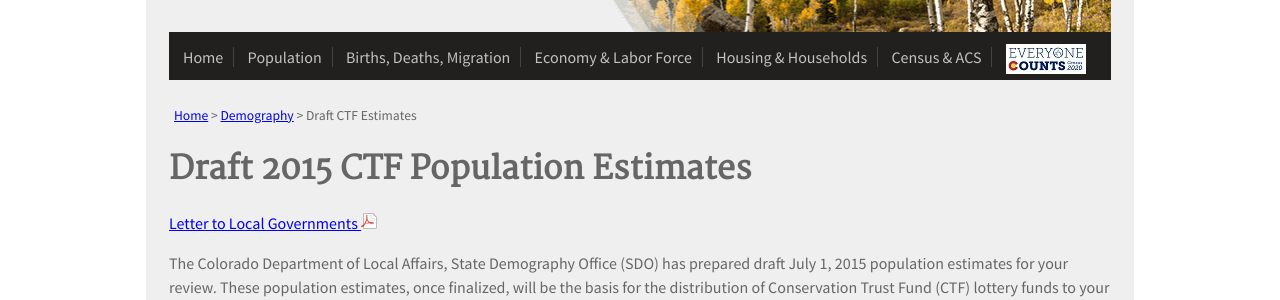
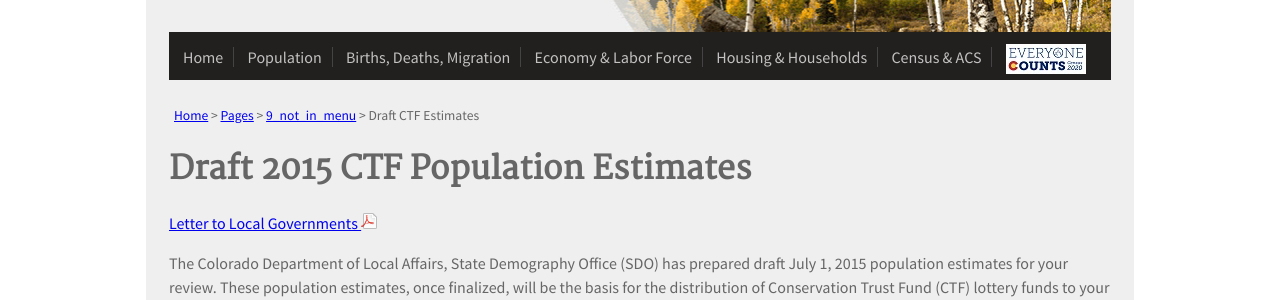
Before and after one commit to TBleess/Website_New, a Jekyll site: the page built from pages/9_Not_in_Menu/draft-ctf-estimates.md, in a window 1280 px wide. Shown: the part 241-541 px from the top of the page. Built offline with Jekyll 4.4.1, drawn with Linux system fonts in a browser that asks for light colours.

Commit message:
Update draft-ctf-estimates.md

```diff
--- a/pages/9_Not_in_Menu/draft-ctf-estimates.md
+++ b/pages/9_Not_in_Menu/draft-ctf-estimates.md
@@ -1,7 +1,7 @@
 ---
 layout: page
 title: Draft CTF Estimates
-permalink: /demography/draft-ctf-estimates/
+permalink:
 description: Colorado Conservation Trust Fund Estimates Page
 published: true
 ---
```
